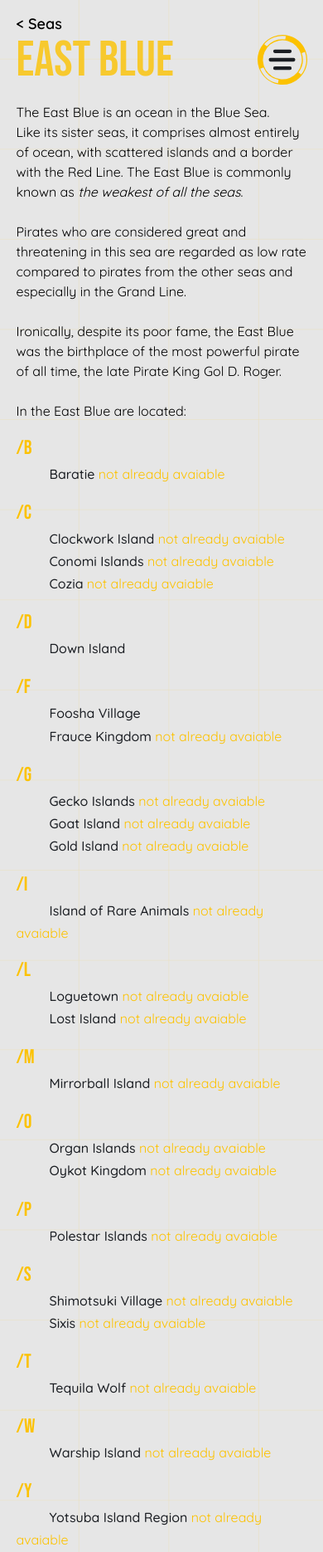
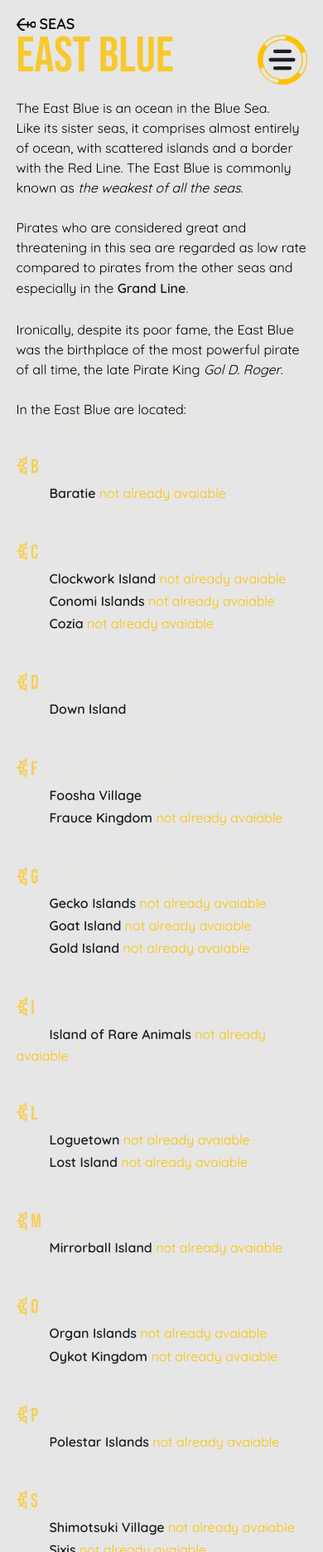
Before and after one commit to TrellixVulnTeam/opwt_MFX9, a plain HTML site: page build/seas/east_blue.html in a window 390 px wide. Shown: the top 1870 px of the page at 83% size. Drawn offline with nearby package versions, Linux system fonts and the light colour scheme; a web font is replaced by a local one.

Commit message:
fixed responsive issues

```diff
--- a/build/seas/east_blue.html
+++ b/build/seas/east_blue.html
@@ -56,59 +56,60 @@
 
 
     <main class="content_page">
-      <p class="back" id="back"> < Seas </p>
-      </div>
+        <p class="back" id="back">
+        <svg xmlns="http://www.w3.org/2000/svg" viewBox="0 0 26.98 17.22" id="ancor"><g id="Livello_2" data-name="Livello 2"><g id="Livello_1-2" data-name="Livello 1"><path d="M22.66,4.29a4.31,4.31,0,0,0-4.18,3.32H16.33V5.29a1,1,0,1,0-2,0V7.61H4A8.44,8.44,0,0,1,5.39,4.39a6.45,6.45,0,0,1,5-2.39,1,1,0,0,0,0-2C5.82,0,3.64,3.15,1.72,5.93,1.22,6.66.74,7.35.23,8c0,0,0,.06-.05.09a.5.5,0,0,0-.08.12l0,.09a.74.74,0,0,0,0,.14.68.68,0,0,0,0,.14s0,0,0,0,0,0,0,.05A.68.68,0,0,0,0,8.8a.57.57,0,0,0,0,.14L.1,9a.83.83,0,0,0,.08.12s0,.06.05.08c.51.63,1,1.32,1.49,2A28.48,28.48,0,0,0,3.8,14.05v0h0a8.39,8.39,0,0,0,6.61,3.15,1,1,0,1,0,0-2A6.47,6.47,0,0,1,5.36,12.8,6.65,6.65,0,0,1,3.92,9.61H14.33v2.32a1,1,0,0,0,2,0V9.61h2.15a4.31,4.31,0,1,0,4.18-5.32Zm0,6.64A2.32,2.32,0,1,1,25,8.61,2.32,2.32,0,0,1,22.66,10.93Z"/></g></g></svg>
+        SEAS </p>
         <p class="pagetitle">East Blue</p>
 
         <p>The East Blue is an ocean in the Blue Sea. <br>
            Like its sister seas, it comprises almost entirely of ocean, with scattered islands and a border with the Red Line.
            The East Blue is commonly known as <i>the weakest of all the seas</i>. <br>
            <br>
-         Pirates who are considered great and threatening in this sea are regarded as low rate compared to pirates from the other seas and especially in the Grand Line. <br>
+           Pirates who are considered great and threatening in this sea are regarded as low rate compared to pirates from the other seas and especially in the <a href="#">Grand Line</a>. <br>
            <br>
-         Ironically, despite its poor fame, the East Blue was the birthplace of the most powerful pirate of all time, the late Pirate King Gol D. Roger.
+           Ironically, despite its poor fame, the East Blue was the birthplace of the most powerful pirate of all time, the late Pirate King <i>Gol D. Roger</i>.
          <br>
          <br>
        In the East Blue are located: </p>
 
       <ul>
-        <li class="lettere">/B</li>
+          <li class="lettere"><img src="../src/numerino.svg" alt="">B</li>
           <li><a href="#">Baratie</a> not already avaiable</li>
-        <li class="lettere">/C</li>
+          <li class="lettere"><img src="../src/numerino.svg" alt="">C</li>
           <li><a href="#">Clockwork Island</a> not already avaiable</li>
           <li><a href="#">Conomi Islands</a> not already avaiable</li>
           <li><a href="#">Cozia</a> not already avaiable</li>
-        <li class="lettere">/D</li>
+          <li class="lettere"><img src="../src/numerino.svg" alt="">D</li>
           <li><a href="../islands/down_island.html">Down Island</a></li>
-        <li class="lettere">/F</li>
+          <li class="lettere"><img src="../src/numerino.svg" alt="">F</li>
           <li><a href="../islands/foosha_village.html">Foosha Village</a></li>
           <li><a href="#">Frauce Kingdom</a> not already avaiable</li>
-        <li class="lettere">/G</li>
+          <li class="lettere"><img src="../src/numerino.svg" alt="">G</li>
           <li><a href="#">Gecko Islands</a> not already avaiable</li>
           <li><a href="#">Goat Island</a> not already avaiable</li>
           <li><a href="#">Gold Island</a> not already avaiable</li>
-        <li class="lettere">/I</li>
+          <li class="lettere"><img src="../src/numerino.svg" alt="">I</li>
           <li><a href="#">Island of Rare Animals</a> not already avaiable</li>
-        <li class="lettere">/L</li>
+          <li class="lettere"><img src="../src/numerino.svg" alt="">L</li>
           <li><a href="#">Loguetown</a> not already avaiable</li>
           <li><a href="#">Lost Island</a> not already avaiable</li>
-        <li class="lettere">/M</li>
+          <li class="lettere"><img src="../src/numerino.svg" alt="">M</li>
           <li><a href="#">Mirrorball Island</a> not already avaiable</li>
-        <li class="lettere">/O</li>
+          <li class="lettere"><img src="../src/numerino.svg" alt="">O</li>
           <li><a href="#">Organ Islands</a> not already avaiable</li>
           <li><a href="#">Oykot Kingdom</a> not already avaiable</li>
-        <li class="lettere">/P</li>
+          <li class="lettere"><img src="../src/numerino.svg" alt="">P</li>
           <li><a href="#">Polestar Islands</a> not already avaiable</li>
-        <li class="lettere">/S</li>
+          <li class="lettere"><img src="../src/numerino.svg" alt="">S</li>
           <li><a href="#">Shimotsuki Village</a> not already avaiable</li>
           <li><a href="#">Sixis</a> not already avaiable</li>
-        <li class="lettere">/T</li>
+          <li class="lettere"><img src="../src/numerino.svg" alt="">T</li>
           <li><a href="#">Tequila Wolf</a> not already avaiable</li>
-        <li class="lettere">/W</li>
+          <li class="lettere"><img src="../src/numerino.svg" alt="">W</li>
           <li><a href="#">Warship Island</a> not already avaiable</li>
-        <li class="lettere">/Y</li>
+          <li class="lettere"><img src="../src/numerino.svg" alt="">Y</li>
           <li><a href="#">Yotsuba Island Region</a> not already avaiable</li>
-        <li class="lettere">/N°</li>
+          <li class="lettere"><img src="../src/numerino.svg" alt="">N°</li>
           <li><a href="#">8th Branch</a> not already avaiable</li>
           <li><a href="#">16th Branch</a> not already avaiable</li>
           <li><a href="#">77th Branch</a> not already avaiable</li>
--- a/source/pages.scss
+++ b/source/pages.scss
@@ -50,26 +50,42 @@ body {
 
   .back{
     position: relative;
+    float: left;
     cursor: pointer;
     width: fit-content;
     font-weight: 600;
     line-height:1;
     font-size: 18px;
-     margin-bottom: 5px;
+     margin-bottom: 0px;
      transition: all 0.3s;
      z-index: 100;
+     vertical-align: baseline;
+     display: inline-block;
 
      &:hover {
        transform: translate(-20px, 0px);
        color: var(--gold);
+       fill: var(--gold);
      }
+
+     #ancor {
+       float: left;
+       margin-top: 0.125em;
+       height: 0.85em;
+       margin-right: 4px;
+       vertical-align: baseline;
+       display: inline-block;
+     }
+
+
+
   }
 
  .pagetitle {
+   clear: both;
    position: relative;
  font-size: 120px;
- opacity: 0.8;
- color: var(--gold);
+  color: var(--gold);
  font-family: var(--font-grande);
  line-height: 1;
  margin-bottom: 20px;
@@ -81,7 +97,17 @@ body {
   font-family: var(--font-grande);
   font-size: 30px;
   font-weight: 300;
-  margin-top: 15px;
+  margin-top: 40px;
+  vertical-align: middle;
+  display: inline-block;
+  opacity: 0.6;
+
+  img {
+    height: 1em;
+    margin-right: 4px;
+    vertical-align: middle;
+    display: inline-block;
+  }
 }
 
   p {
@@ -109,7 +135,7 @@ body {
     color: var(--black);
     font-family: var(--font-primary);
     font-size: 18px;
-    font-weight: 500;
+    font-weight: 600;
     line-height: 1.7;
     transition: all 0.3s ease-out;
     padding-left: 40px;
@@ -227,7 +253,11 @@ body {
 }
 
 footer {
+  position: relative;
+  float: left;
+  clear: both;
   height: 180px;
+  width: 100%;
 
   .btt {
     position: absolute;
@@ -347,3 +377,13 @@ z-index: 0;
     font-family: var(--font-japan);
   }
 }
+
+h6 {
+  font-family: var(--font-grande);
+  font-size: 30px;
+  font-weight: 300;
+  color: var(--gold);
+  vertical-align: middle;
+  display: inline-block;
+  line-height: 1;
+}
```
Also changed, not shown: build/pages.css, build/src/back.svg (added), build/src/numerino.svg (added), 1 other file. Lines whose indentation alone changed are shown as unchanged.
